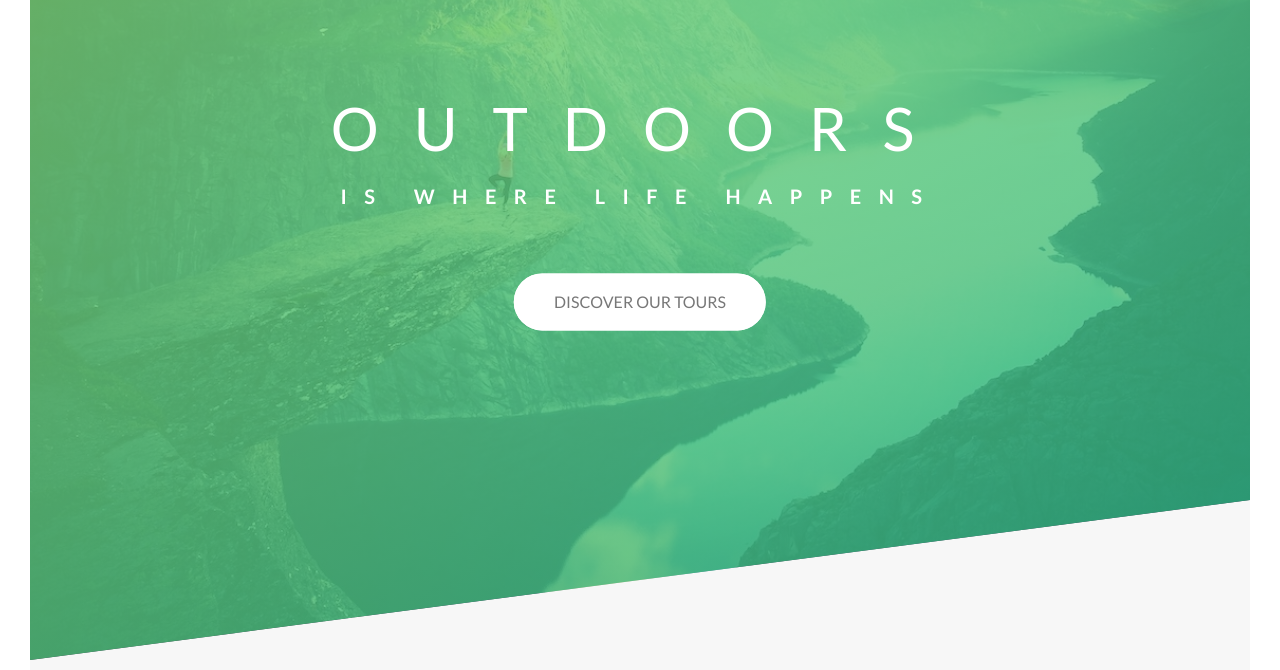
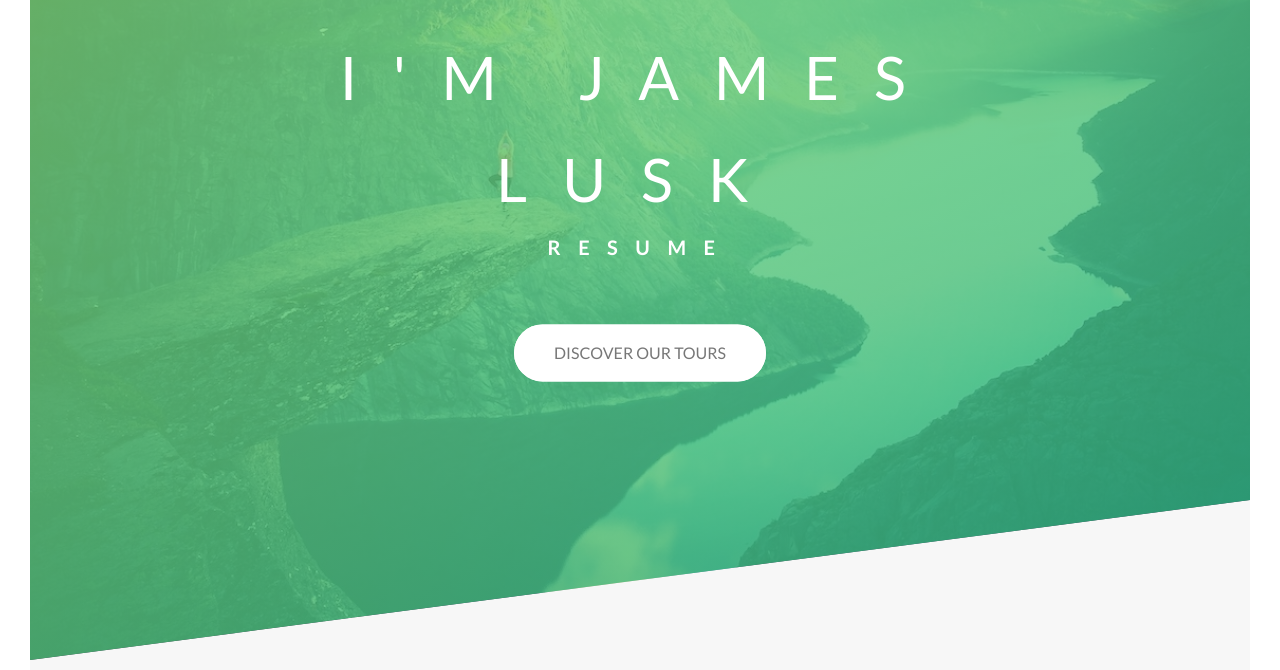
Before and after one commit to jameslusk/jameslusk, a website: page index.html in a window 1280 px wide. Shown: the part 130-800 px from the top of the page. Drawn offline with Linux system fonts and the light colour scheme.

Commit message:
hero update

```diff
--- a/index.html
+++ b/index.html
@@ -44,8 +44,8 @@
 
         <div class="header__text-box">
             <h1 class="heading-primary">
-                <span class="heading-primary--main">Outdoors</span>
-                <span class="heading-primary--sub">is where life happens</span>
+                <span class="heading-primary--main">I'm James Lusk</span>
+                <span class="heading-primary--sub">Resume</span>
             </h1>
 
             <a href="#section-tours" class="btn btn--white btn--animated">Discover our tours</a>
```
